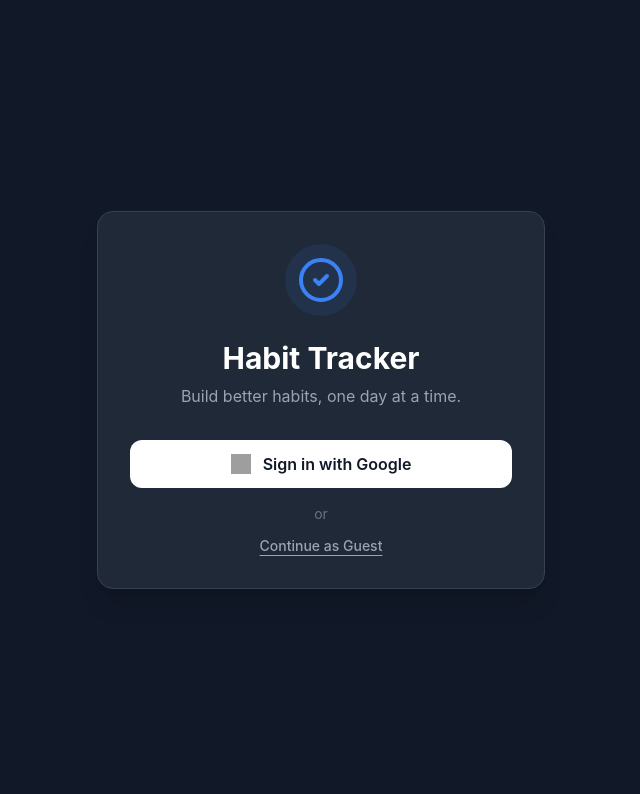
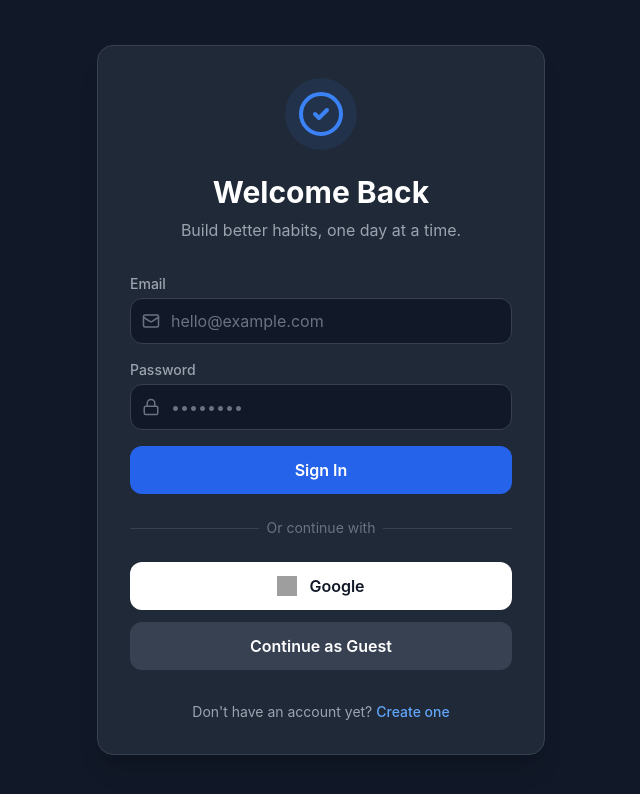
Before and after one commit to auju42/Habits, a React (Vite) app: page /login in a window 1280 px wide. Shown: the top 794 px of the page, without its empty margins (319-959 px from the left). Built offline with nearby package versions, Linux system fonts and the light colour scheme; no server answers; grey boxes are pictures that could not be loaded.

Commit message:
Fix: Email auth and remove calendar scope for Google sign-in

```diff
--- a/src/components/quran/QuranReviewView.tsx
+++ b/src/components/quran/QuranReviewView.tsx
@@ -87,16 +87,28 @@ export default function QuranReviewView({ userId, progress }: Props) {
                     <ChevronLeft size={18} />
                 </button>
 
-                <div className="flex items-center gap-2">
+                <div className="flex bg-gray-100 dark:bg-gray-700 p-1 rounded-lg">
                     <button
-                        onClick={() => setViewMode(viewMode === 'month' ? 'quarter' : 'month')}
-                        className="text-xs px-2 py-1 bg-indigo-50 dark:bg-indigo-900/20 text-indigo-600 dark:text-indigo-400 rounded hover:bg-indigo-100 dark:hover:bg-indigo-900/40 transition font-medium"
+                        onClick={() => setViewMode('month')}
+                        className={`px-3 py-1.5 rounded-md text-sm font-medium transition-all ${viewMode === 'month'
+                                ? 'bg-white dark:bg-gray-600 text-gray-900 dark:text-white shadow-sm'
+                                : 'text-gray-500 dark:text-gray-400 hover:text-gray-900 dark:hover:text-gray-200'
+                            }`}
                     >
-                        {viewMode === 'month' ? 'Quarterly' : 'Monthly'}
+                        Monthly
                     </button>
-                    <div className="text-base font-semibold text-gray-800 dark:text-white min-w-[120px] text-center">
-                        {dateLabel}
-                    </div>
+                    <button
+                        onClick={() => setViewMode('quarter')}
+                        className={`px-3 py-1.5 rounded-md text-sm font-medium transition-all ${viewMode === 'quarter'
+                                ? 'bg-white dark:bg-gray-600 text-gray-900 dark:text-white shadow-sm'
+                                : 'text-gray-500 dark:text-gray-400 hover:text-gray-900 dark:hover:text-gray-200'
+                            }`}
+                    >
+                        Quarterly
+                    </button>
+                </div>
+                <div className="text-base font-semibold text-gray-800 dark:text-white min-w-[120px] text-center hidden sm:block">
+                    {dateLabel}
                 </div>
 
                 <button
@@ -180,7 +192,7 @@ export default function QuranReviewView({ userId, progress }: Props) {
                             </div>
 
                             {/* Larger Dot Calendar */}
-                            <div className="flex flex-col gap-1.5">
+                            <div className="hidden sm:flex flex-col gap-1.5">
                                 {dotRows.map((rowDots, rowIdx) => (
                                     <div key={rowIdx} className="flex gap-1 flex-wrap">
                                         {rowDots.map((d, idx) => (
--- a/src/contexts/AuthContext.tsx
+++ b/src/contexts/AuthContext.tsx
@@ -1,5 +1,5 @@
 import { createContext, useContext, useEffect, useState, type ReactNode } from 'react';
-import { onAuthStateChanged, GoogleAuthProvider, signInWithPopup, signOut, type User } from 'firebase/auth';
+import { onAuthStateChanged, GoogleAuthProvider, signInWithPopup, signOut, type User, signInWithEmailAndPassword, createUserWithEmailAndPassword } from 'firebase/auth';
 import { auth } from '../lib/firebase';
 
 
@@ -14,6 +14,8 @@ interface AuthContextType {
     loading: boolean;
     accessToken: string | null;
     signInWithGoogle: () => Promise<void>;
+    signInWithEmail: (email: string, password: string) => Promise<void>;
+    signUpWithEmail: (email: string, password: string) => Promise<void>;
     signInAsGuest: () => Promise<void>;
     logout: () => Promise<void>;
     enabledModules: EnabledModules;
@@ -82,6 +84,24 @@ export function AuthProvider({ children }: { children: ReactNode }) {
         }
     };
 
+    const signInWithEmail = async (email: string, password: string) => {
+        try {
+            await signInWithEmailAndPassword(auth, email, password);
+        } catch (error) {
+            console.error("Error signing in with email", error);
+            throw error;
+        }
+    };
+
+    const signUpWithEmail = async (email: string, password: string) => {
+        try {
+            await createUserWithEmailAndPassword(auth, email, password);
+        } catch (error) {
+            console.error("Error signing up with email", error);
+            throw error;
+        }
+    };
+
     const signInAsGuest = async () => {
         try {
             const { signInAnonymously } = await import('firebase/auth');
@@ -127,6 +147,8 @@ export function AuthProvider({ children }: { children: ReactNode }) {
         loading,
         accessToken,
         signInWithGoogle,
+        signInWithEmail,
+        signUpWithEmail,
         signInAsGuest,
         logout,
         enabledModules,
--- a/src/pages/Login.tsx
+++ b/src/pages/Login.tsx
@@ -1,13 +1,46 @@
+import { useState } from 'react';
 import { useAuth } from '../contexts/AuthContext';
 import { Navigate } from 'react-router-dom';
-import { CheckCircle2 } from 'lucide-react';
+import { CheckCircle2, Mail, Lock, AlertCircle, Loader2 } from 'lucide-react';
 
 export default function Login() {
-    const { signInWithGoogle, user } = useAuth();
+    const { signInWithGoogle, signInWithEmail, signUpWithEmail, signInAsGuest, user } = useAuth();
+    const [isSignUp, setIsSignUp] = useState(false);
+    const [email, setEmail] = useState('');
+    const [password, setPassword] = useState('');
+    const [error, setError] = useState<string | null>(null);
+    const [loading, setLoading] = useState(false);
 
     if (user) {
         return <Navigate to="/" />;
     }
+
+    const handleSubmit = async (e: React.FormEvent) => {
+        e.preventDefault();
+        setError(null);
+        setLoading(true);
+
+        try {
+            if (isSignUp) {
+                await signUpWithEmail(email, password);
+            } else {
+                await signInWithEmail(email, password);
+            }
+        } catch (err: any) { // eslint-disable-line @typescript-eslint/no-explicit-any
+            console.error(err);
+            if (err.code === 'auth/invalid-credential' || err.code === 'auth/user-not-found' || err.code === 'auth/wrong-password') {
+                setError('Invalid email or password.');
+            } else if (err.code === 'auth/email-already-in-use') {
+                setError('An account with this email already exists.');
+            } else if (err.code === 'auth/weak-password') {
+                setError('Password should be at least 6 characters.');
+            } else {
+                setError('Failed to sign in. Please try again.');
+            }
+        } finally {
+            setLoading(false);
+        }
+    };
 
     return (
         <div className="min-h-screen bg-gray-900 flex items-center justify-center p-4">
@@ -19,12 +52,68 @@ export default function Login() {
                 </div>
 
                 <h1 className="text-3xl font-bold text-center text-white mb-2">
-                    Habit Tracker
+                    {isSignUp ? 'Create Account' : 'Welcome Back'}
                 </h1>
                 <p className="text-gray-400 text-center mb-8">
-                    Build better habits, one day at a time.
+                    {isSignUp ? 'Start building better habits today.' : 'Build better habits, one day at a time.'}
                 </p>
 
+                {error && (
+                    <div className="mb-4 p-3 bg-red-500/10 border border-red-500/20 rounded-lg flex items-center gap-2 text-red-500 text-sm">
+                        <AlertCircle size={16} />
+                        {error}
+                    </div>
+                )}
+
+                <form onSubmit={handleSubmit} className="space-y-4 mb-6">
+                    <div>
+                        <label className="block text-sm font-medium text-gray-400 mb-1">Email</label>
+                        <div className="relative">
+                            <Mail className="absolute left-3 top-1/2 -translate-y-1/2 text-gray-500" size={18} />
+                            <input
+                                type="email"
+                                value={email}
+                                onChange={(e) => setEmail(e.target.value)}
+                                className="w-full bg-gray-900 border border-gray-700 rounded-xl py-2.5 pl-10 pr-4 text-white placeholder-gray-500 focus:outline-none focus:ring-2 focus:ring-blue-500/50 focus:border-blue-500 transition-all"
+                                placeholder="hello@example.com"
+                                required
+                            />
+                        </div>
+                    </div>
+                    <div>
+                        <label className="block text-sm font-medium text-gray-400 mb-1">Password</label>
+                        <div className="relative">
+                            <Lock className="absolute left-3 top-1/2 -translate-y-1/2 text-gray-500" size={18} />
+                            <input
+                                type="password"
+                                value={password}
+                                onChange={(e) => setPassword(e.target.value)}
+                                className="w-full bg-gray-900 border border-gray-700 rounded-xl py-2.5 pl-10 pr-4 text-white placeholder-gray-500 focus:outline-none focus:ring-2 focus:ring-blue-500/50 focus:border-blue-500 transition-all"
+                                placeholder="••••••••"
+                                required
+                            />
+                        </div>
+                    </div>
+
+                    <button
+                        type="submit"
+                        disabled={loading}
+                        className="w-full bg-blue-600 hover:bg-blue-700 text-white font-semibold py-3 px-4 rounded-xl transition duration-200 flex items-center justify-center gap-2 disabled:opacity-50 disabled:cursor-not-allowed"
+                    >
+                        {loading ? <Loader2 size={18} className="animate-spin" /> : (isSignUp ? 'Sign Up' : 'Sign In')}
+                    </button>
+                </form>
+
+                <div className="relative mb-6">
+                    <div className="absolute inset-0 flex items-center">
+                        <div className="w-full border-t border-gray-700"></div>
+                    </div>
+                    <div className="relative flex justify-center text-sm">
+                        <span className="px-2 bg-gray-800 text-gray-500">Or continue with</span>
+                    </div>
+                </div>
+
+                <div className="space-y-3">
                     <button
                         onClick={signInWithGoogle}
                         className="w-full bg-white text-gray-900 hover:bg-gray-100 font-semibold py-3 px-4 rounded-xl transition duration-200 flex items-center justify-center gap-3"
@@ -34,16 +123,24 @@ export default function Login() {
                             alt="Google"
                             className="w-5 h-5"
                         />
-                    Sign in with Google
+                        Google
                     </button>
 
-                <div className="mt-4 flex flex-col items-center">
-                    <div className="text-gray-500 text-sm mb-3">or</div>
                     <button
-                        onClick={useAuth().signInAsGuest}
-                        className="text-gray-400 hover:text-white text-sm font-medium transition duration-200 underline underline-offset-4"
+                        onClick={signInAsGuest}
+                        className="w-full bg-gray-700 hover:bg-gray-600 text-white font-semibold py-3 px-4 rounded-xl transition duration-200"
                     >
                         Continue as Guest
+                    </button>
+                </div>
+
+                <div className="mt-8 text-center text-sm text-gray-400">
+                    {isSignUp ? 'Already have an account?' : "Don't have an account yet?"}
+                    <button
+                        onClick={() => setIsSignUp(!isSignUp)}
+                        className="ml-1 text-blue-400 hover:text-blue-300 font-medium transition-colors"
+                    >
+                        {isSignUp ? 'Sign in' : 'Create one'}
                     </button>
                 </div>
             </div>
```
Lines whose indentation alone changed are shown as unchanged.
